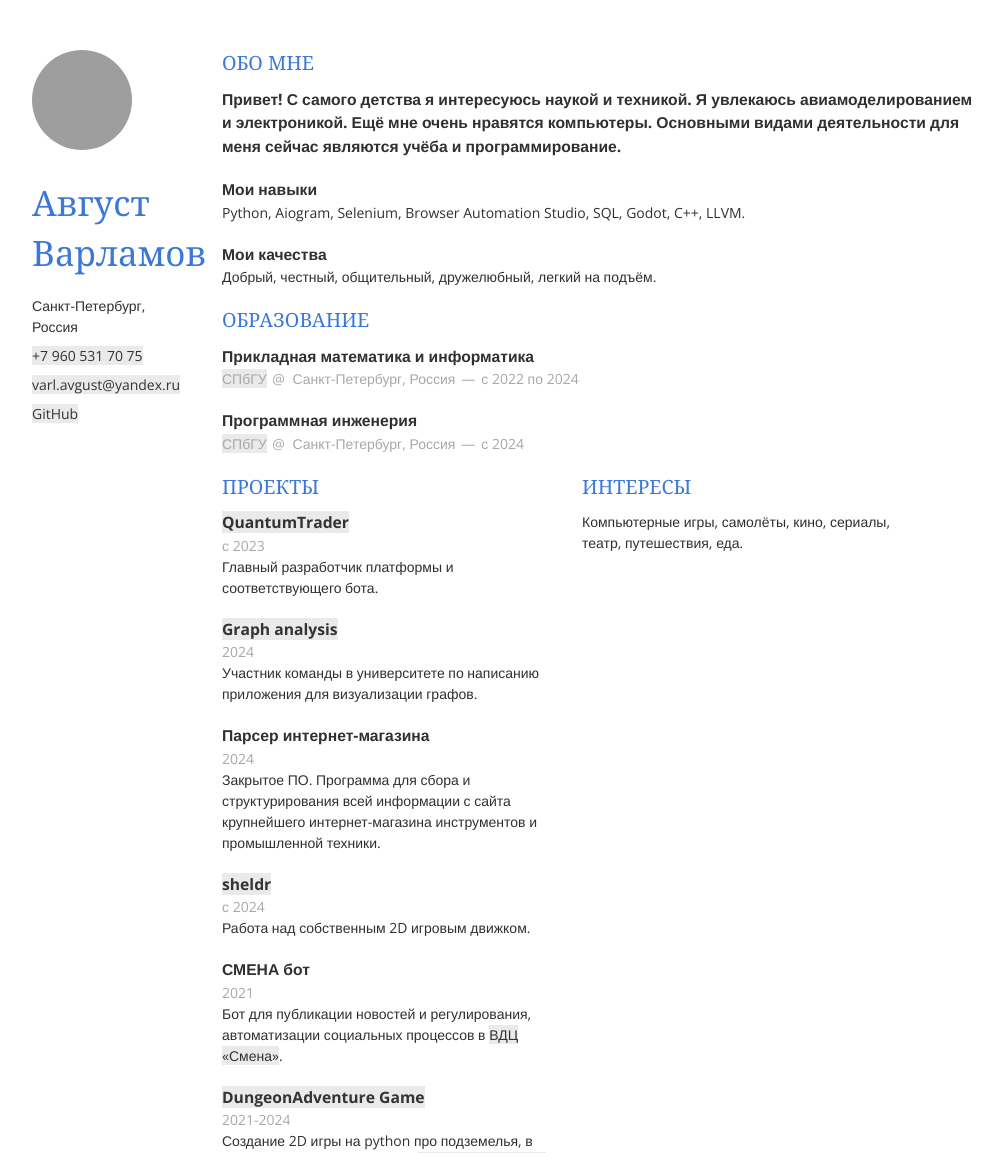
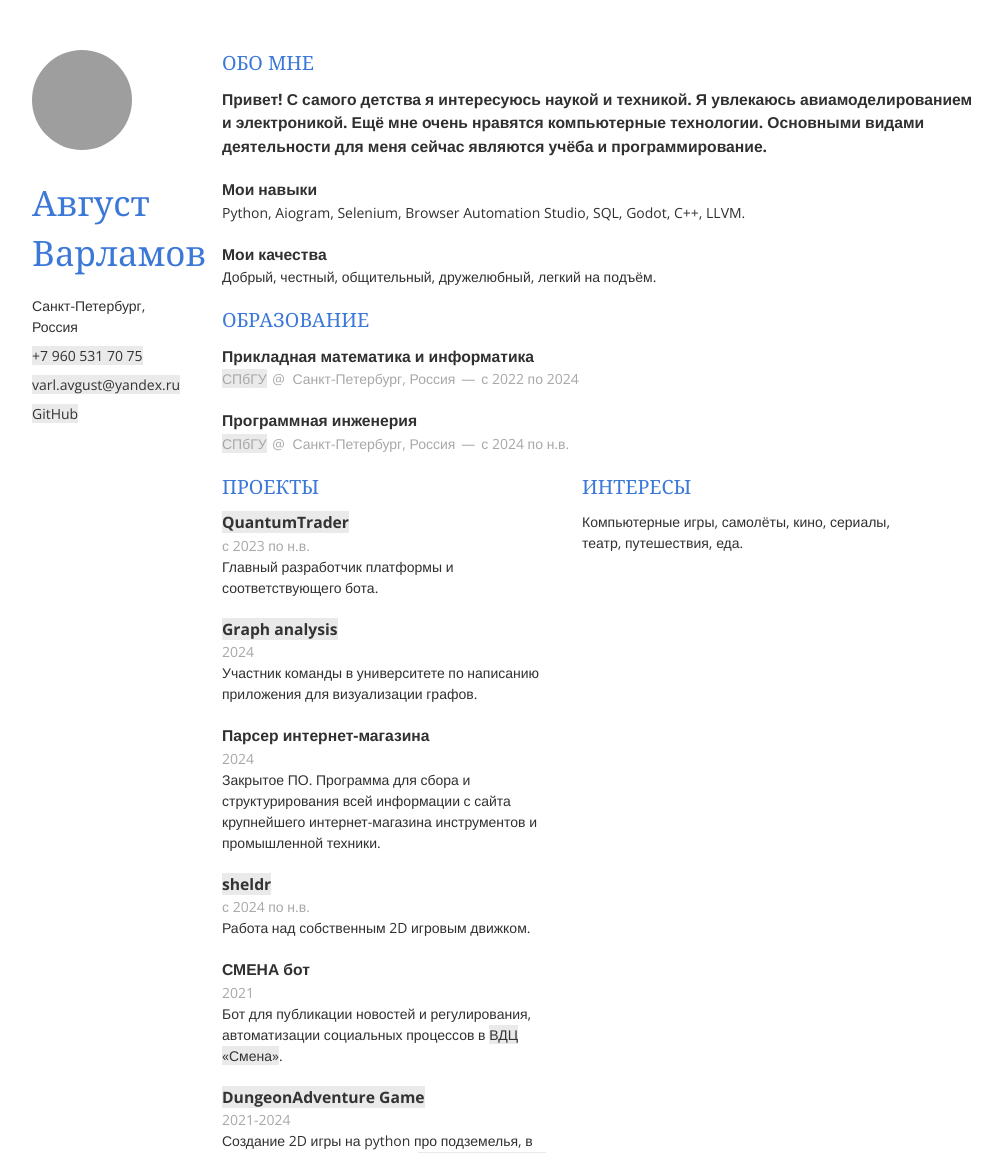
Before and after one commit to vicebaraban/my-site, a Flask app: page / in a window 1280 px wide. Shown: the top 1153 px of the page, without its empty margins (138-1140 px from the left). Run offline with Flask 3, Linux system fonts and the light colour scheme; parts of the project's set-up code (start-up, migrations or seed data) failed here and were passed over; some libraries are stand-ins or nearby versions; grey boxes are pictures that could not be loaded.

Commit message:
upd texts

```diff
--- a/templates/index.html
+++ b/templates/index.html
@@ -60,7 +60,8 @@
                 <article>
                     <header>
                         <h1>Привет! С самого детства я интересуюсь наукой и техникой. Я увлекаюсь авиамоделированием и
-                            электроникой. Ещё мне очень нравятся компьютеры. Основными видами деятельности для меня
+                            электроникой. Ещё мне очень нравятся компьютерные технологии. Основными видами деятельности
+                            для меня
                             сейчас
                             являются учёба и программирование.</h1>
                     </header>
@@ -98,7 +99,7 @@
                         <h1>Программная инженерия</h1>
                         <span><a href="https://spbu.ru/">СПбГУ</a></span>
                         <span>
-                            <address>Санкт-Петербург, Россия</address><time>с 2024</time>
+                            <address>Санкт-Петербург, Россия</address><time>с 2024 по н.в.</time>
                         </span>
                     </header>
                 </article>
@@ -108,7 +109,7 @@
                 <article>
                     <header>
                         <h1><a href="https://t.me/+qDQhUf-0s84zYjY6">QuantumTrader</a></h1>
-                        <span><time>с 2023</time></span>
+                        <span><time>с 2023 по н.в.</time></span>
                     </header>
                     <p>
                         Главный разработчик платформы и соответствующего бота.
@@ -138,7 +139,7 @@
                 <article>
                     <header>
                         <h1><a href="https://github.com/vicebaraban/sheldr">sheldr</a></h1>
-                        <span><time>с 2024</time></span>
+                        <span><time>с 2024 по н.в.</time></span>
                     </header>
                     <p>
                         Работа над собственным 2D игровым движком.
```
